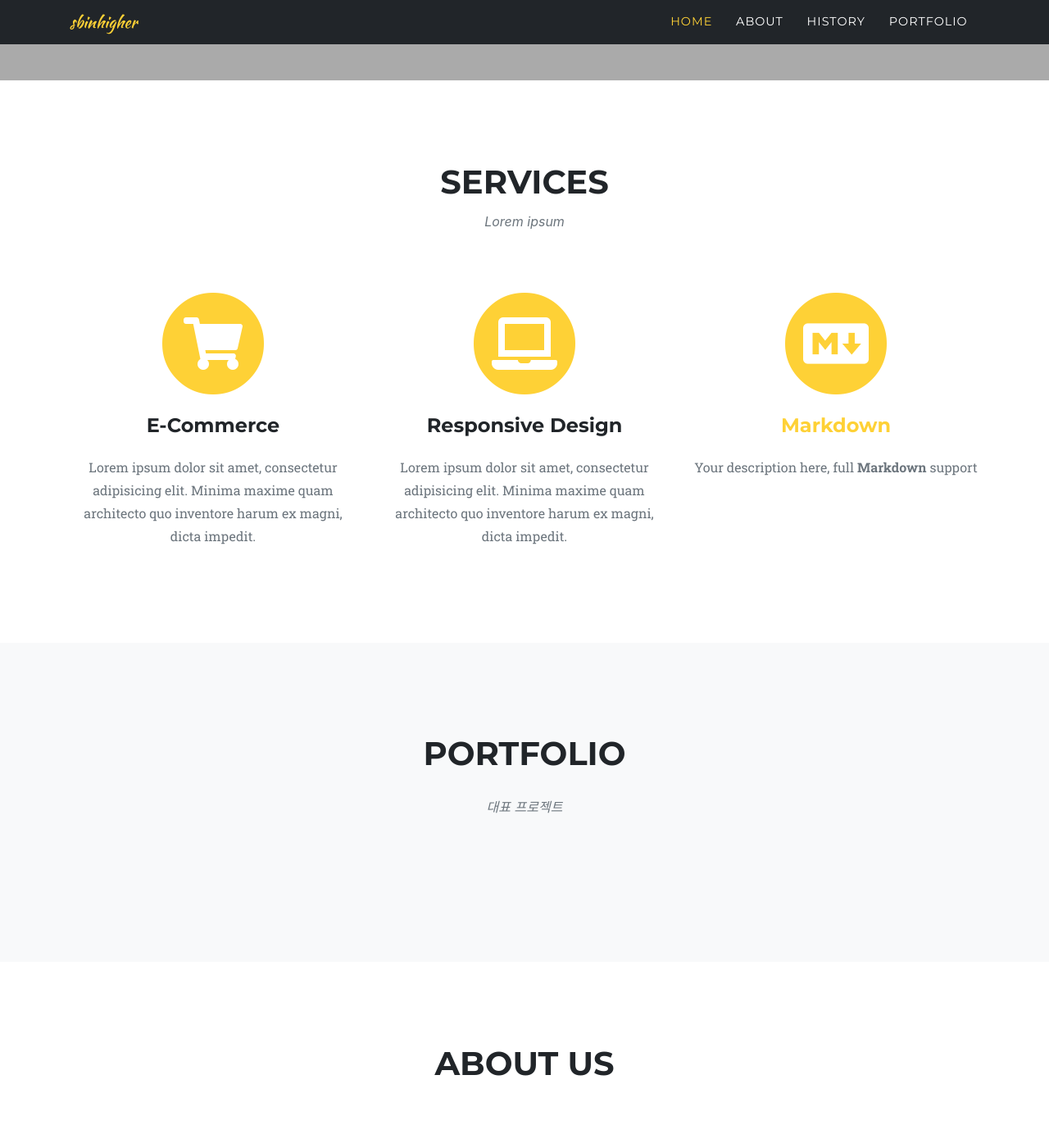
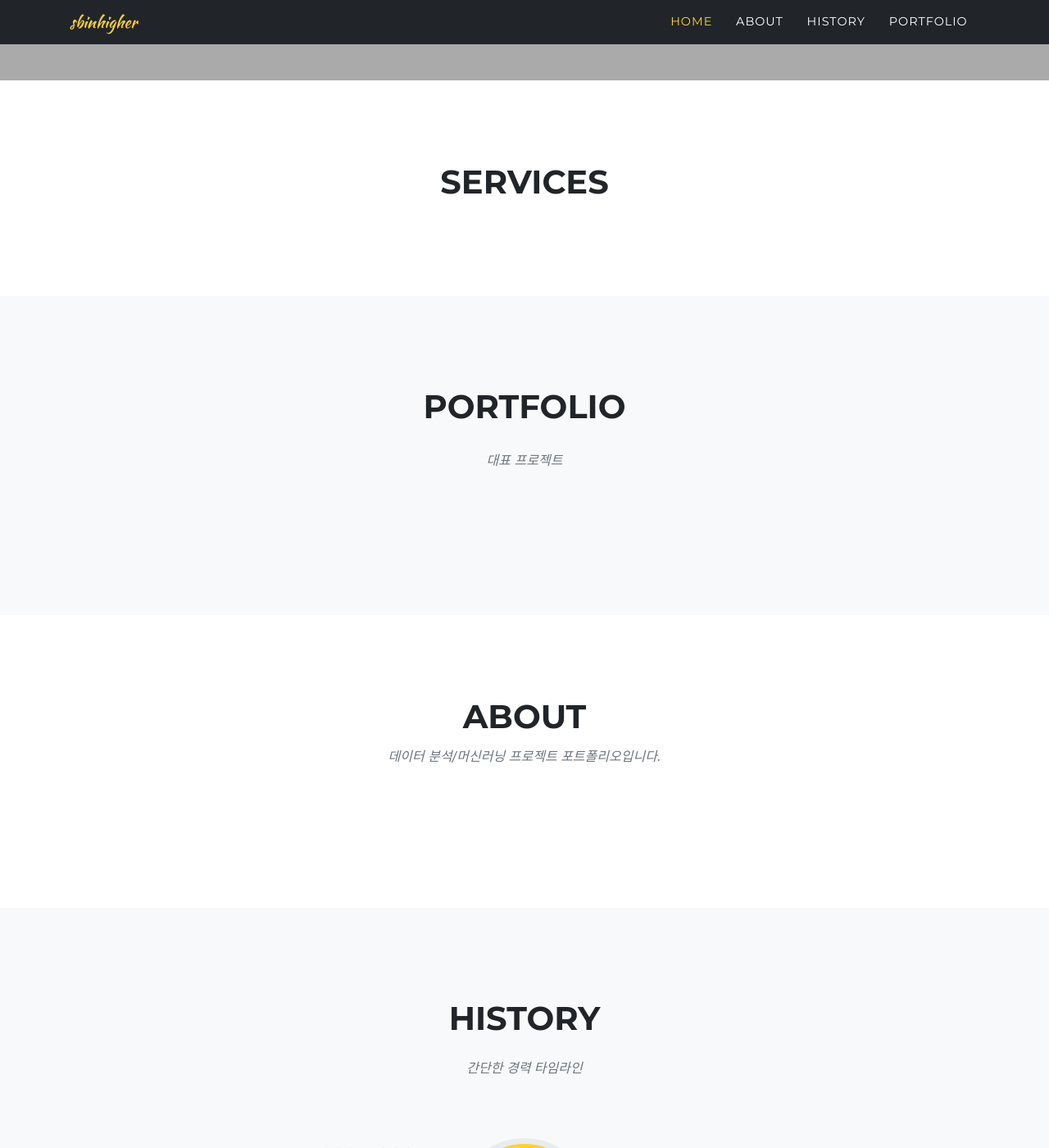
Before and after one commit to sbinhigher/sbinhigher.github.io, a Jekyll site: the page built from index.md, in a window 1280 px wide and 1400 px high, scrolled down 747 px. Shown: the whole window at 82% size. Built offline with Jekyll 4.4.1, drawn with Linux system fonts in a browser that asks for light colours; some web fonts are replaced.

Commit message:
Update sitetext.yml

```diff
--- a/_data/sitetext.yml
+++ b/_data/sitetext.yml
@@ -5,22 +5,28 @@ en:
     text: KO SEONG BIN
     button: See More
     buttonlink: '#portfolio'
-  services: &id002
-    title: Services
-    text: Lorem ipsum
-    section: services
+
+  about:
+    title: About
+    text: 데이터 분석/머신러닝 프로젝트 포트폴리오입니다.
+    section: about
+  clients: &id003
+    section: clients
+    max-height: 100px
+    horizontal-scrolling: ''
     list:
-    - title: E-Commerce
-      desc: Lorem ipsum dolor sit amet, consectetur adipisicing elit. Minima maxime
-        quam architecto quo inventore harum ex magni, dicta impedit.
-      icon: fas fa-shopping-cart
-    - title: Responsive Design
-      desc: Lorem ipsum dolor sit amet, consectetur adipisicing elit. Minima maxime
-        quam architecto quo inventore harum ex magni, dicta impedit.
-      icon: fas fa-laptop
-    - title: '[Markdown](https://en.wikipedia.org/wiki/Markdown)'
-      desc: Your description here, full **Markdown** support
-      icon: fab fa-markdown
+    - title: envato
+      url: https://github.com/raviriley/agency-jekyll-theme
+      logo: assets/img/clients/envato.jpg
+    - title: designmodo
+      url: https://github.com/raviriley/agency-jekyll-theme
+      logo: assets/img/clients/designmodo.jpg
+    - title: themeforest
+      url: https://github.com/raviriley/agency-jekyll-theme
+      logo: assets/img/clients/themeforest.jpg
+    - title: Creative Market
+      url: https://github.com/raviriley/agency-jekyll-theme
+      logo: assets/img/clients/creative-market.jpg
 
   portfolio:
     title: Portfolio
```
